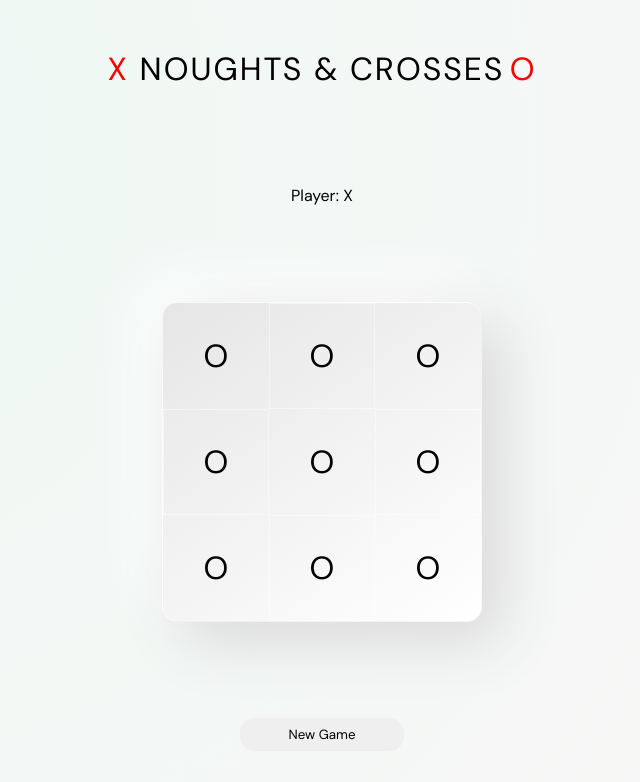
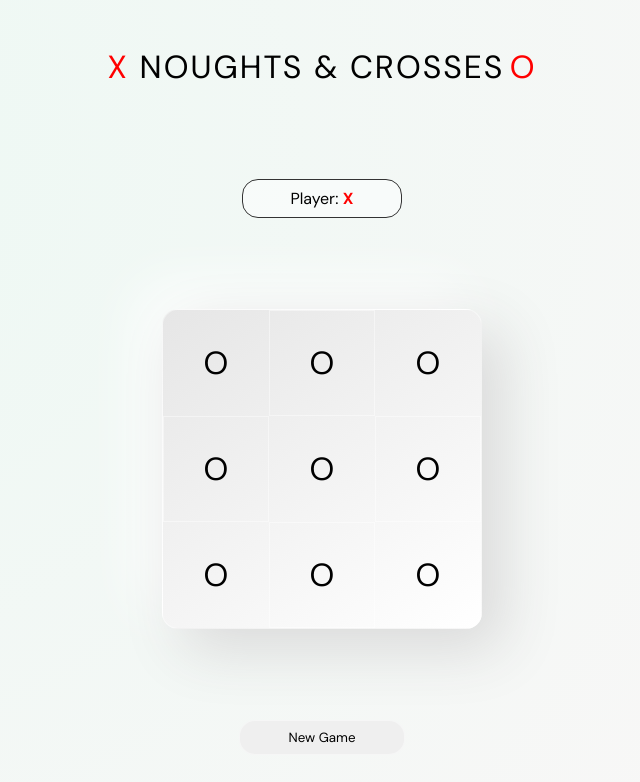
Before and after one commit to gliese-sketch/noughts-and-crosses, a website built with Parcel: page index.html in a window 1280 px wide. Shown: the whole page, without its empty margins (318-958 px from the left). Built offline with nearby package versions, Linux system fonts and the light colour scheme.

Commit message:
UI Player Chip Done

```diff
--- a/assets/scss/_variables.scss
+++ b/assets/scss/_variables.scss
@@ -1,3 +1,4 @@
 // Variables
 $font: "DM Sans";
 $smoke: rgba(255, 255, 255, 0.415);
+$dark: #333;
--- a/assets/scss/main.scss
+++ b/assets/scss/main.scss
@@ -58,6 +58,18 @@ main {
   color: red;
 }
 
+.player-status {
+  border: 1px solid v.$dark;
+  background: v.$smoke;
+  border-radius: 1rem;
+  padding: 0.5rem 3rem;
+}
+
+.current-player {
+  color: red;
+  font-weight: bold;
+}
+
 // Game Grid
 .game-grid {
   width: 100%;
```
